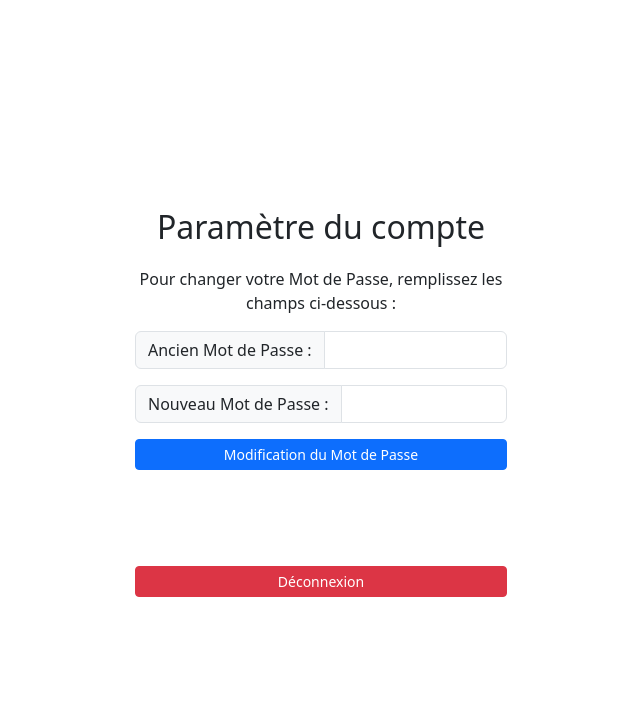
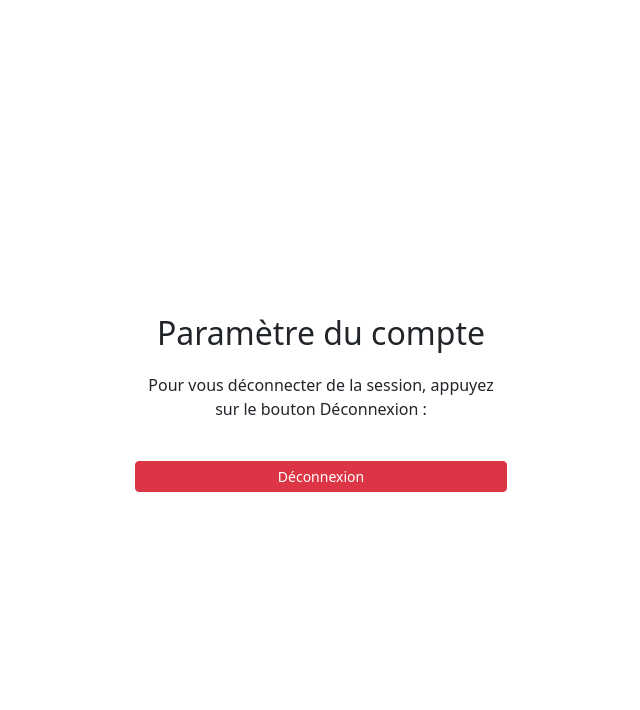
Before and after one commit to LouisMHT/ProjetWeb, a PHP site: the page made by Louis/Page de connexion.php in a window 1280 px wide. Shown: the part 57-767 px from the top of the page, without its empty margins (319-959 px from the left). Run offline with PHP 8.4, Linux system fonts and the light colour scheme; a user stored in the database is signed in.

Commit message:
Ajout notification de connexion

```diff
--- a/Louis/Page de connexion.php
+++ b/Louis/Page de connexion.php
@@ -40,30 +40,32 @@ require('header.inc.php')
   </div>
 </nav>
 
+        <?php
 
-        <?php
           if (isset($_SESSION['Username'])) {
+              if (isset($_SESSION['notification'])) {
+                echo "<div class=\"container\" style=\"height: 100vh;\">
+                <div class=\"col\">
+                </div>
+                <div class=\"alert alert-success\" role=\"alert\">
+                " . $_SESSION['notification'] . "
+                </div>
+                <div class=\"col\">
+                </div>
+                </div>";
+                unset($_SESSION['notification']);
+              }else{
+                //rien
+              }
+
               echo "<div class=\"container d-flex align-items-center\" style=\"height: 100vh;\">
               <div class=\"col\">
               </div>
               <div class=\"col d-flex flex-column justify-content-center\">
                 <p class=\"text-center fs-2\">Paramètre du compte</p>
-                <p class=\"text-center\">Pour changer votre Mot de Passe, remplissez les champs ci-dessous :</p>
-                  <form action=\"modif_traitement.php\" method=\"post\" class=\"d-flex flex-column justify-content-center\">
-                    <div class=\"input-group mb-3\">
-                      <span class=\"input-group-text\" id=\"basic-addon1\">Ancien Mot de Passe : </span>
-                      <input name=\"Oldpassword\" type=\"password\" class=\"form-control\" aria-label=\"Oldpassword\" aria-describedby=\"basic-addon1\">
-                    </div>
-                    <div class=\"input-group mb-3\">
-                      <span class=\"input-group-text\" id=\"basic-addon1\">Nouveau Mot de Passe : </span>
-                      <input name=\"Newpassword\" type=\"password\" class=\"form-control\" aria-label=\"Newpassword\" aria-describedby=\"basic-addon1\">
-                    </div>
-                    <button type=\"submit\" class=\"btn btn-primary btn-sm\">Modification du Mot de Passe</button>
-                  </form>
+                <p class=\"text-center\">Pour vous déconnecter de la session, appuyez sur le bouton Déconnexion :</p>
                 <br>
-                <br>
-                <br>
-                <br>
+
                 <a href=\"deconnexion.php\" class=\"d-flex flex-column justify-content-center\" style=\"text-decoration: none;\">
                   <button type=\"button\" class=\"btn btn-danger btn-sm\">Déconnexion</button>
                 </a>
--- a/Louis/insc_traitement.php
+++ b/Louis/insc_traitement.php
@@ -4,7 +4,7 @@ $mysqli = new mysqli("localhost", "root", "root", "ultimategame");
 $name = $_POST['Name'];
 $username=$_POST['Username'];
 $mail = $_POST['Mail'];
-$password=$_POST['Password'];
+$password=password_hash($_POST['Password'], PASSWORD_DEFAULT);
 
 $insert_query = "INSERT INTO user (nomUser, pseudoUser, mailUser, mdpUser, statutUser) VALUES ('$name', '$username', '$mail', '$password', 'membre')";
 
```
Also changed, not shown: Louis/login_traitement.php (+16 -4 lines), Louis/modif_traitement.php (deleted, +0 -19 lines).
